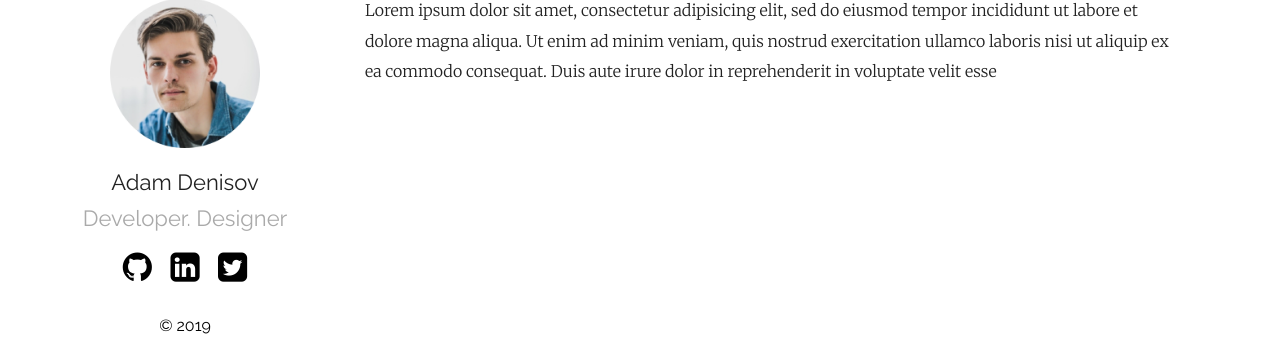
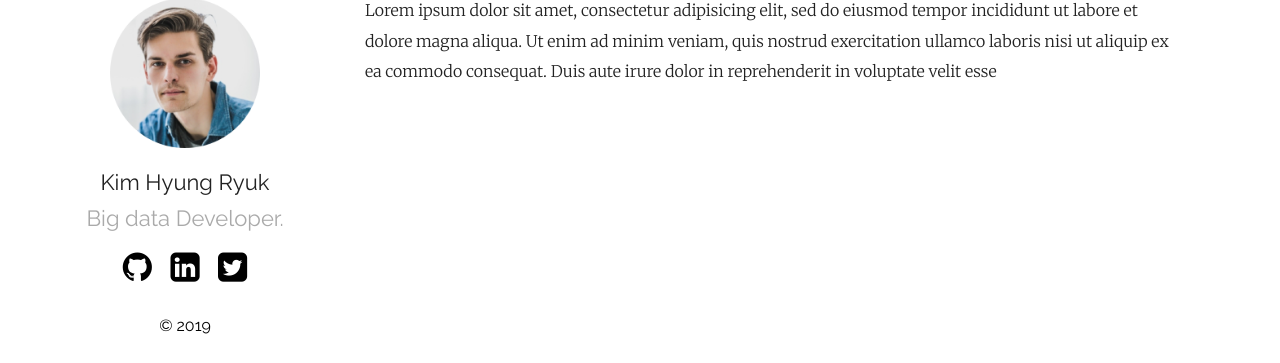
Before and after one commit to hyungryuk-zz/hyungryuk.github.io, a Jekyll site: the page built from index.md, in a window 1280 px wide. Shown: the part 208-571 px from the top of the page. Built offline with Jekyll 4.4.1, drawn with Linux system fonts in a browser that asks for light colours.

Commit message:
Update _config.yml

```diff
--- a/_config.yml
+++ b/_config.yml
@@ -1,10 +1,8 @@
-title: Your awesome title
-author: GitHub User
-email: your-email@domain.com
+title: My Blog is Now On
+author: Hyungryuk Kim
+email: hyungryug@gmail.com
 description: > # this means to ignore newlines until "show_exerpts:"
-  Write an awesome description for your new site here. You can edit this
-  line in _config.yml. It will appear in your document head meta (for
-  Google search results) and in your feed.xml site description.
+  어쩐지 오늘은
 show_excerpts: true # set to true to show excerpts on the homepage
 
 # Minima date format
@@ -12,16 +10,16 @@
 sass:
   sass_dir: _sass
 plainwhite:
-  name: Adam Denisov
-  tagline: Developer. Designer
+  name: Kim Hyung Ryuk
+  tagline: Big data Developer.
   date_format: "%b %-d, %Y"
   sitemap: true # set to true to generate sitemap.xml content
 
   # generate social links in footer
   social_links:
-    twitter: thelehhman
-    github:  thelehhman
-    linkedIn: in/thelehhman
+    twitter: https://twitter.com/hyungryuk2
+    github:  https://github.com/hyungryuk
+    linkedIn: https://www.linkedin.com/in/hyungryuk-kim-317271119/
     rss: rss
     # dribbble: jekyll
     # facebook: jekyll
```
